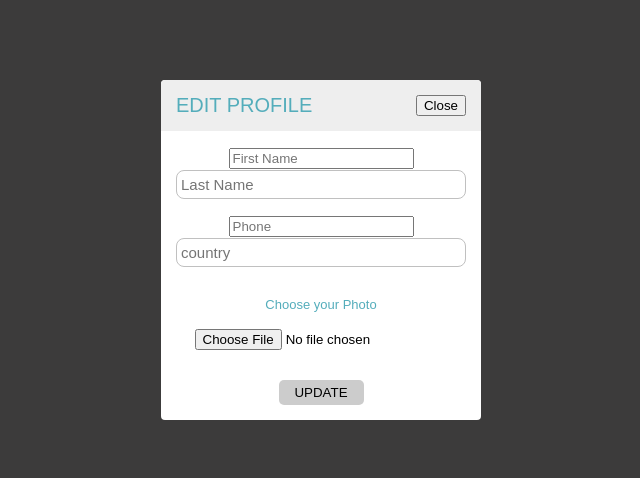
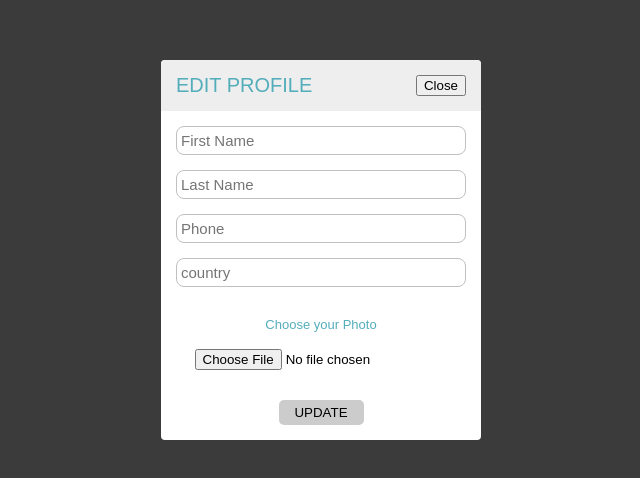
Before and after one commit to JuCaMoBa/E-Learning-App, a React (Create React App) app: page /modaleditprofile in a window 1280 px wide. Shown: the part 150-628 px from the top of the page, without its empty margins (319-959 px from the left). Built offline with nearby package versions, Linux system fonts and the light colour scheme; no server answers.

Commit message:
dellete console.logs and fix classname

```diff
--- a/src/components/formeditprofile.js
+++ b/src/components/formeditprofile.js
@@ -30,8 +30,6 @@ export default function Editprofile() {
     setInputs({ ...inputs, [target.name]: target.value });
   };
 
-  console.log(inputs);
-
   const navigate = useNavigate();
   const handleSubmit = async (e) => {
     e.preventDefault();
@@ -43,7 +41,7 @@ export default function Editprofile() {
     <div className="edit__profile_form">
       <form onSubmit={handleSubmit}>
         <input
-          className="firstame"
+          className="firstname"
           name="firstName"
           placeholder="First Name"
           type="text"
@@ -57,7 +55,7 @@ export default function Editprofile() {
           onChange={handleInputChange}
         />
         <input
-          className="cellphone"
+          className="phone"
           name="cellphone"
           placeholder="Phone"
           type="number"
```
